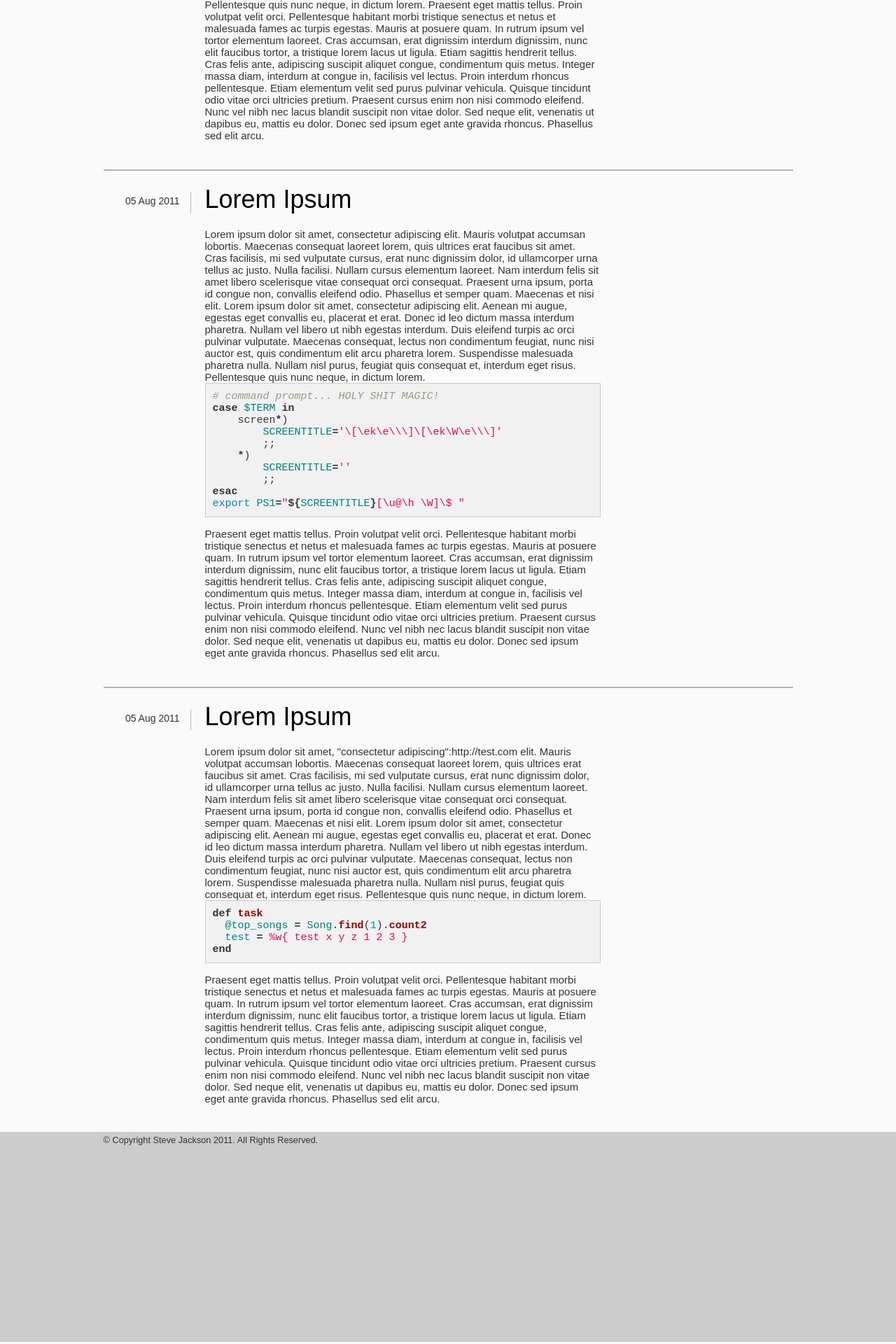
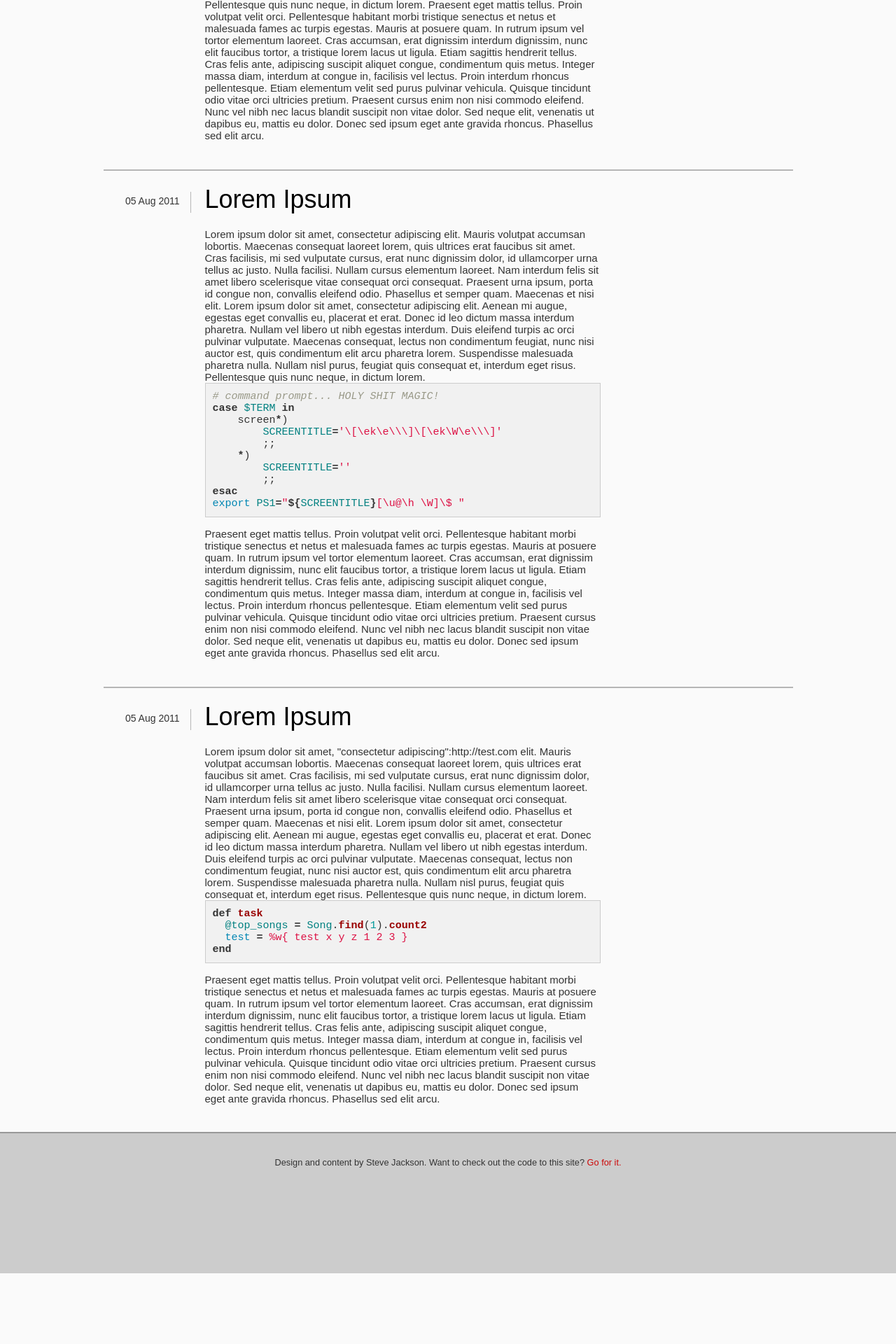
Before and after one commit to stevejackson/sjackson.net, a Jekyll site: the page built from index.html, in a window 1280 px wide. Shown: the part 1538-3458 px from the top of the page at 70% size. Built offline with Jekyll 4.4.1, drawn with Linux system fonts in a browser that asks for light colours; Markdown is read by kramdown in place of the engine named in the settings; after the commit the page ends 3358 px from its top, so only the background shows below that.

Commit message:
Blog archive view.

```diff
--- a/_layouts/default.html
+++ b/_layouts/default.html
@@ -91,7 +91,12 @@
 
 <footer>
 <div id="footercontent">
-  <p><small>&copy; Copyright Steve Jackson 2011. All Rights Reserved.</small></p>
+  <div class="col1">
+
+</div>
+<div class="col2">
+  <p><small>Design and content by Steve Jackson. Want to check out the code to this site? <a href="http://github.com/stevejackson/sjackson.net">Go for it.</a></small></p>
+</div>
 </div>
 </footer>
 
--- a/blog.html
+++ b/blog.html
@@ -27,6 +27,7 @@ title: Steve Jackson
 
 <div class="right-column">
   <div id="tweet">
+    <div class="twitterbutton"><a href="/blog-archive.html">Blog archive</a></div><br/>
     <div class="twitterbutton"><a href="http://www.twitter.com/_sjackson"><img src="http://twitter-badges.s3.amazonaws.com/follow_me-a.png" alt="Follow _sjackson on Twitter"/></a></div><br/>
   </div>
 </div>
--- a/css/layout.css
+++ b/css/layout.css
@@ -22,10 +22,15 @@ div, body, p, span {
   border-bottom: 3px solid #840606;
   z-index: -1; }
 
+html, body, #wrapper {
+  height: 100%; }
+
 #wrapper {
   position: relative;
   width: 985px;
-  margin: 0 auto; }
+  margin: 0 auto;
+  height: auto;
+  min-height: 100%; }
 
 header {
   border-bottom: 2px solid #b6b6b6;
@@ -52,6 +57,7 @@ header {
       position: absolute;
       left: 0;
       top: 5px;
+      font-weight: 700;
       font-size: 18px; }
       header .right-split h1 a:hover {
         color: #cd0a0a; }
@@ -160,7 +166,8 @@ header {
 
 /* post layout code */
 #content {
-  width: 985px; }
+  width: 985px;
+  padding-bottom: 200px; }
   #content .blog-post {
     border-bottom: 2px solid #b6b6b6;
     padding-top: 20px;
@@ -182,13 +189,14 @@ header {
     float: left;
     width: 565px;
     margin-right: 25px; }
-  #content h1 a {
+
+h1 a {
   color: black;
   font-weight: 300;
   font-size: 36px;
   padding-bottom: 20px;
   display: block; }
-    #content h1 a:hover {
+  h1 a:hover {
     color: #cd0a0a; }
 
 .left-column {
@@ -216,13 +224,24 @@ article a {
 
 /********************/
 footer {
+  clear: both;
+  z-index: 10;
   position: relative;
   top: -3px;
-  height: 300px;
-  background: #ccc; }
+  height: 200px;
+  background: #ccc;
+  border-top: 2px solid #999999;
+  margin-top: -200px; }
+  footer .col1 {
+    width: 400px;
+    float: left; }
+  footer .col2 {
+    width: 985px;
+    text-align: center; }
 
 #footercontent {
   width: 985px;
+  padding-top: 30px;
   margin: 0 auto; }
 
 a {
```
Also changed, not shown: blog-archive.html (+24 -13 lines), css/layout.scss (+26 -4 lines). Lines whose indentation alone changed are shown as unchanged.
